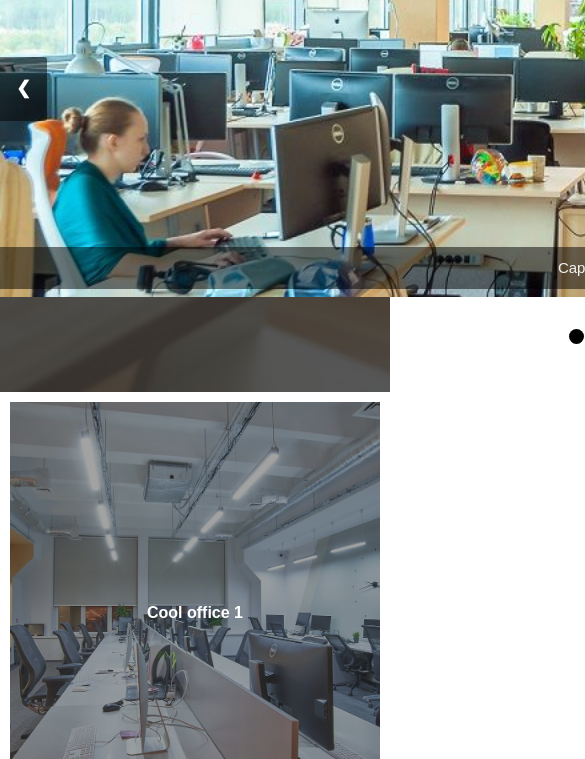
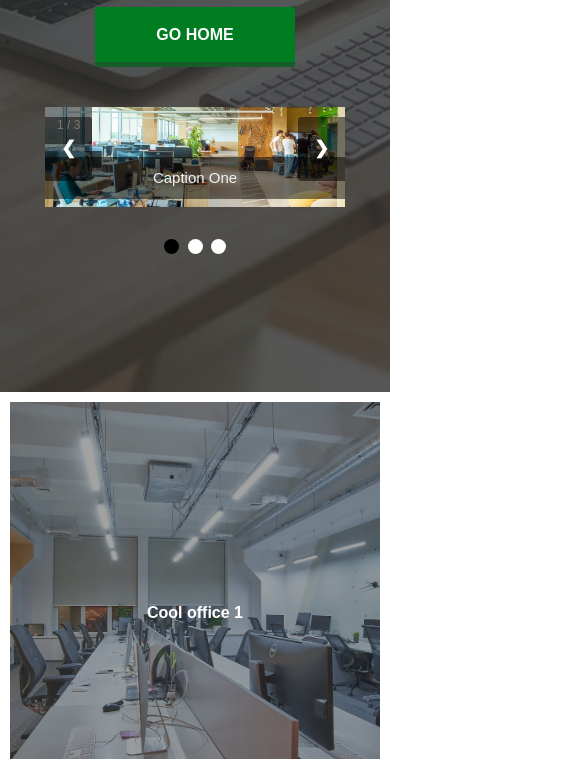
Before and after one commit to alexpryp/grid_landing_page, a website: page index.html in a window 390 px wide. Shown: the part 452-1211 px from the top of the page, 585 px wide, since content can reach past the window. Drawn offline with Linux system fonts and the light colour scheme.

Commit message:
Added media queries for the slider

```diff
--- a/src/sass/_header.scss
+++ b/src/sass/_header.scss
@@ -50,7 +50,7 @@
 			background-size: cover;
 			background-position: center;
 			position: absolute;
-			let: 0;
+			left: 0;
 		}
 		.slideshow-container {
 			position: relative;
--- a/src/sass/_media.scss
+++ b/src/sass/_media.scss
@@ -2,6 +2,18 @@
 
 /* Large Devices, Wide Screen */
 @media only screen and (max-width: 1200px) {
+	.header {
+		.slideshow-wrap {
+			.mySlides {
+				width: 600px;
+				height: 200px;
+			}
+			.slideshow-container {
+				width: 600px;
+				height: 200px;
+			}
+		}
+	}
 	.blog-section {
 		.buttoncase {
 			grid-column: 1 / 4;
@@ -78,6 +90,16 @@
 			padding: 40px 20px;
 			h1 {
 				font-size: 40px;
+			}
+		}
+		.slideshow-wrap {
+			.mySlides {
+				width: 300px;
+				height: 100px;
+			}
+			.slideshow-container {
+				width: 300px;
+				height: 100px;
 			}
 		}
 	}
```
Also changed, not shown: dist/css/style.css.
